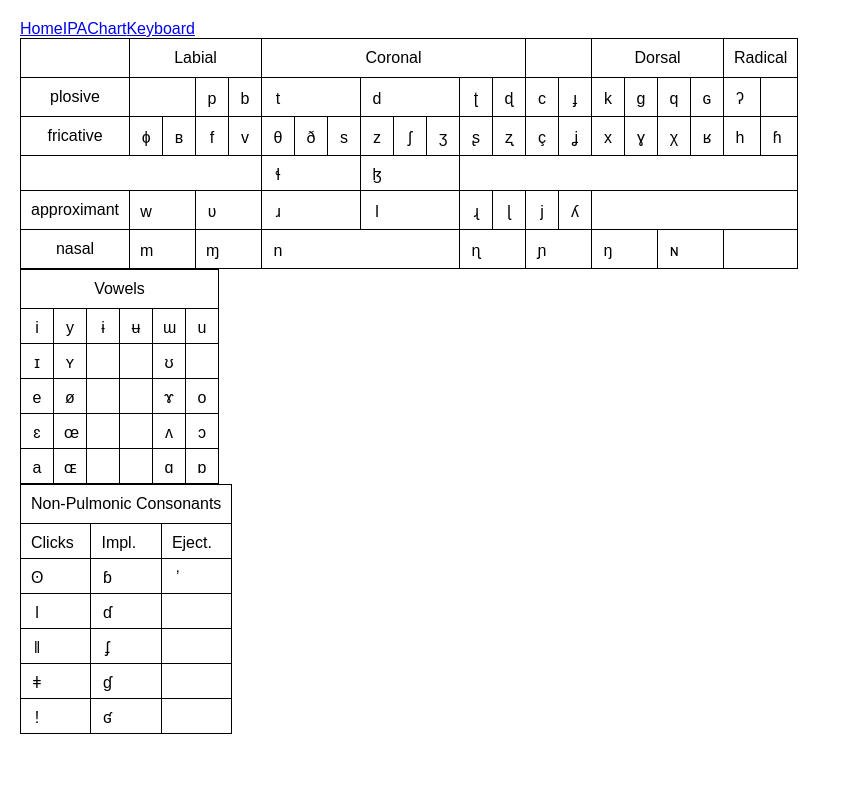
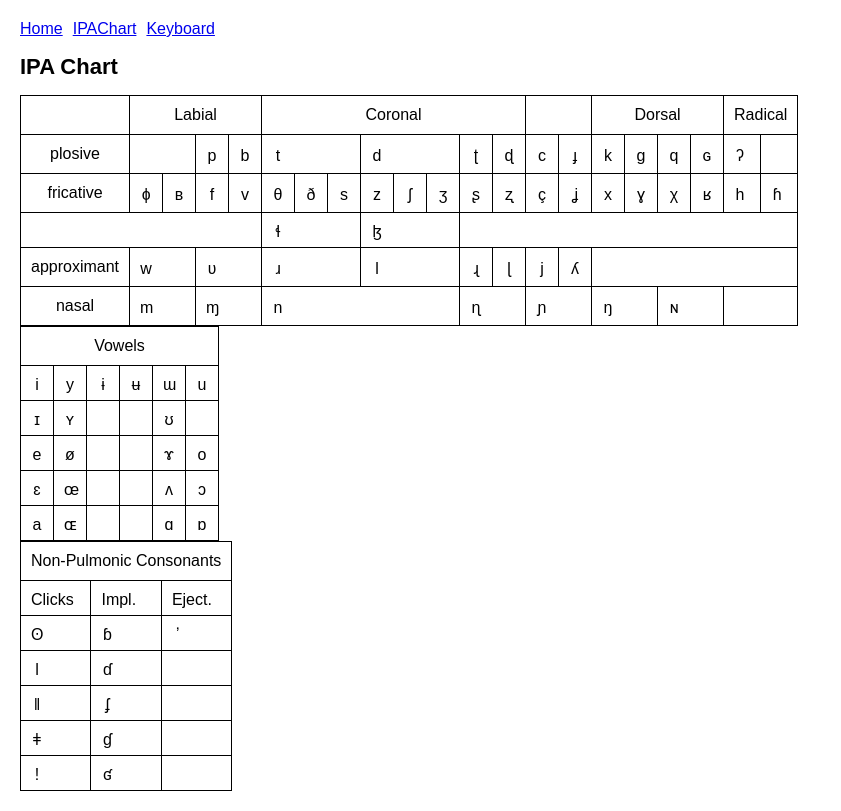
Before and after one commit to theapana/ipa-keyboard, a React (Create React App) app: page /IPAChart in a window 1280 px wide. Shown: the whole page, without its empty margins (0-841 px from the left). Built offline with nearby package versions, Linux system fonts and the light colour scheme.

Commit message:
styling & headings

```diff
--- a/src/App.js
+++ b/src/App.js
@@ -1,5 +1,5 @@
 export default function App()  {
     return <div>
-        <h1>IPA Keyboard Design</h1>
+        <h1>Home</h1>
     </div>;
 }
--- a/src/IPAChart.js
+++ b/src/IPAChart.js
@@ -4,6 +4,7 @@ import Key from "./Key.js";
 
 export default function IPAChart() {
     return <div>
+        <h1>IPA Chart</h1>
         <PulmonicChart />
         <VowelChart />
         <NonPulmonicChart />
--- /dev/null
+++ b/src/Layout.js
@@ -0,0 +1,11 @@
+import Keyboard from 'react-simple-keyboard';
+import 'react-simple-keyboard/build/css/index.css';
+
+export default function Layout() {
+    return <div>
+        <h1>IPA Keyboard Layout</h1>
+        <div className="keyboard">
+            <Keyboard />
+        </div>
+    </div>;
+}
--- a/src/Nav.js
+++ b/src/Nav.js
@@ -1,11 +1,13 @@
-import {NavLink} from "react-router";
+import {Link} from "react-router";
 
 export default function MyAppNav() {
     return (
-        <nav>
-            <NavLink to="/" end>Home</NavLink>
-            <NavLink to="/IPAChart">IPAChart</NavLink>
-            <NavLink to="/Keyboard">Keyboard</NavLink>
+        <nav className="nav">
+            <ul>
+                <li className="nav-link"><Link to="/" end>Home</Link></li>
+                <li className="nav-link"><Link to="/IPAChart">IPAChart</Link></li>
+                <li className="nav-link"><Link to="/Keyboard">Keyboard</Link></li>
+            </ul>
         </nav>
     );
 }
--- a/src/index.js
+++ b/src/index.js
@@ -1,13 +1,12 @@
 import {StrictMode} from "react";
 import ReactDOM from "react-dom/client";
 import {BrowserRouter, Routes, Route} from "react-router";
-import Keyboard from 'react-simple-keyboard';
-import 'react-simple-keyboard/build/css/index.css';
 import "./styles.css";
 
 import App from "./App";
 import Nav from "./Nav";
 import IPAChart from "./IPAChart.js";
+import Layout from "./Layout.js";
 
 const root = document.getElementById("root");
 
@@ -18,7 +17,7 @@ ReactDOM.createRoot(root).render(
             <Routes>
                 <Route path="/" element={<App />} />
                 <Route path="/IPAChart" element={<IPAChart />} />
-                <Route path="/Keyboard" element={<Keyboard />} />
+                <Route path="/Keyboard" element={<Layout />} />
             </Routes>
         </BrowserRouter>
     </StrictMode>
--- a/src/styles.css
+++ b/src/styles.css
@@ -6,6 +6,16 @@ body {
   font-family: sans-serif;
   margin: 20px;
   padding: 0;
+}
+
+.nav ul {
+    list-style-type: none;
+    padding-left: 0;
+}
+
+.nav-link {
+    display: inline-block;
+    margin-right: 10px;
 }
 
 h1 {
@@ -44,16 +54,6 @@ code {
 
 ul {
   padding-inline-start: 20px;
-}
-
-* {
-  box-sizing: border-box;
-}
-
-body {
-  font-family: sans-serif;
-  margin: 20px;
-  padding: 0;
 }
 
 .IPAChart tr,
@@ -126,3 +126,7 @@ body {
     max-height: 32px;
     max-width: 40px;
 }
+
+.keyboard {
+    max-width: 650px;
+}
```
